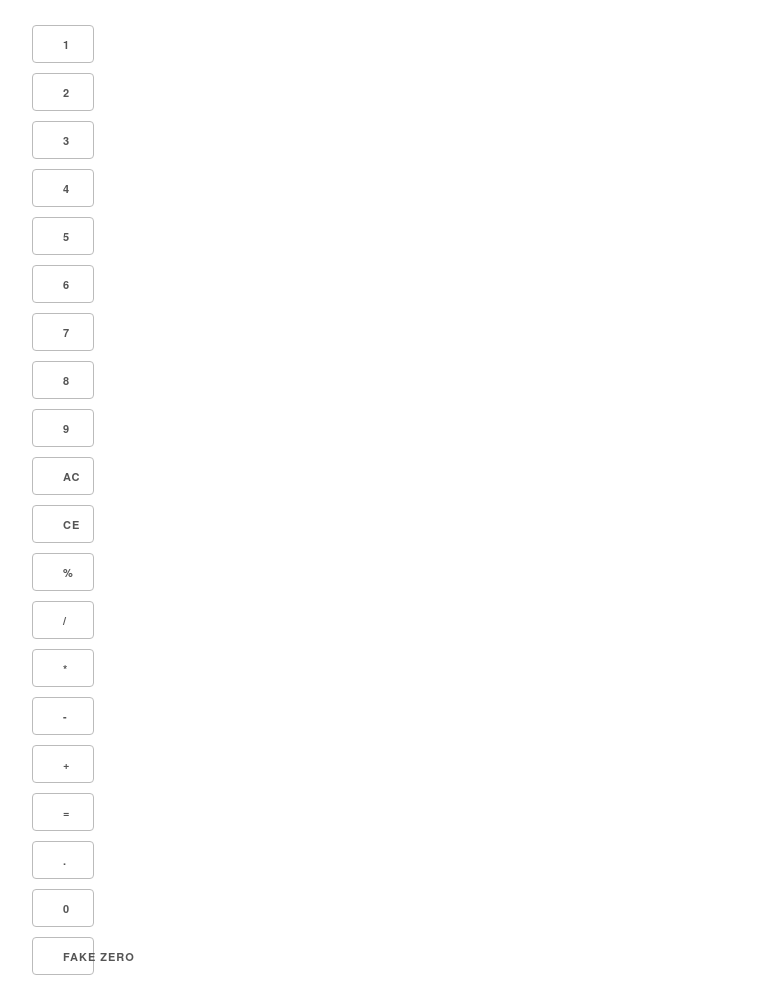
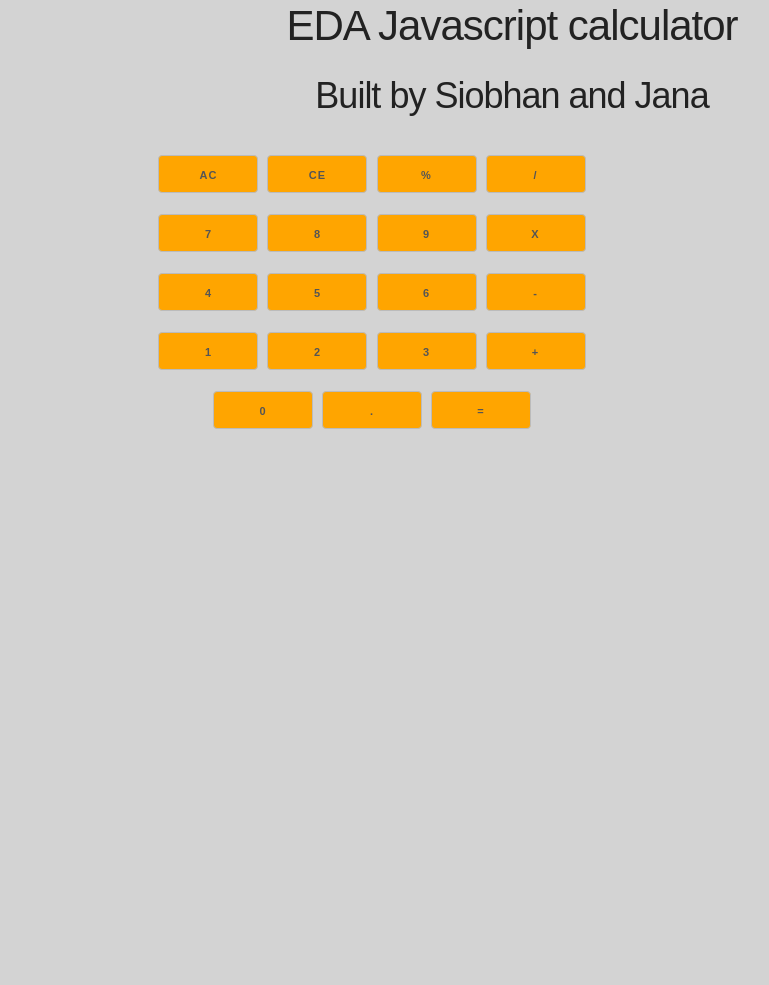
Before and after one commit to janawinter/js.calculator, a plain HTML site: page index.html in a window 1280 px wide. Shown: the whole page, without its empty margins (128-897 px from the left). After the commit the page ends 800 px from the top, so only its background shows below. Drawn offline with nearby package versions, Linux system fonts and the light colour scheme.

Commit message:
something resembling a calculator

```diff
--- a/index.html
+++ b/index.html
@@ -3,45 +3,55 @@
   <head>
     <meta charset="utf-8">
       <title>Calculator</title>
+
     <meta name="viewport" content="width=device-width, initial-scale=1.0">
+
     <link rel="stylesheet" type="text/css" href="https://cdnjs.cloudflare.com/ajax/libs/normalize/3.0.3/normalize.css">
+
     <link rel="stylesheet" type="text/css" href="https://cdnjs.cloudflare.com/ajax/libs/skeleton/2.0.4/skeleton.css">
-    <link rel="stylesheet" type="text/css" href="./styles/style.css">
+
+    <link rel="stylesheet" href="./styles/style.css">
   </head>
+<h2>EDA Javascript calculator<h2>
+<h3> Built by Siobhan and Jana<h3>
+  <div class="container calculator">
 
-  <div class ="container">
-    <div id="calculator">
    <div class="result"><p></p></div>
 
    <div class=row>
-    <div><a class="button" href="#">1</a></div>
-    <div><a class="button" href="#">2</a></div>
-    <div><a class="button" href="#">3</a></div>
-    <div><a class="button" href="#">4</a></div>
+    <div class="button" href="#">AC</a></div>
+    <div class="button" href="#">CE</a></div>
+    <div class="button" href="#">%</a></div>
+    <div class="button" href="#">/</a></div>
+   </div>
 
    <div class=row>
-    <div><a class="button" href="#">5</a></div>
-    <div><a class="button" href="#">6</a></div>
-    <div><a class="button" href="#">7</a></div>
-    <div><a class="button" href="#">8</a></div>
+    <div class="button" href="#">7</a></div>
+    <div class="button" href="#">8</a></div>
+    <div class="button" href="#">9</a></div>
+    <div class="button" href="#">x</a></div>
+   </div>
 
    <div class=row>
-    <div><a class="button" href="#">9</a></div>
-    <div><a class="button" href="#">AC</a></div>
-    <div><a class="button" href="#">CE</a></div>
-    <div><a class="button" href="#">%</a></div>
+    <div class="button" href="#">4</a></div>
+    <div class="button" href="#">5</a></div>
+    <div class="button" href="#">6</a></div>
+    <div class="button" href="#">-</a></div>
+   </div>
 
    <div class=row>
-    <div><a class="button" href="#">/</a></div>
-    <div><a class="button" href="#">*</a></div>
-    <div><a class="button" href="#">-</a></div>
-    <div><a class="button" href="#">+</a></div>
+    <div class="button" href="#">1</a></div>
+    <div class="button" href="#">2</a></div>
+    <div class="button" href="#">3</a></div>
+    <div class="button" href="#">+</a></div>
+   </div>
 
    <div class=row>
-    <div><a class="button" href="#">=</a></div>
-    <div><a class="button" href="#">.</a></div>
-    <div><a class="button" href="#">0</a></div>
-    <div><a class="button" href="#">fake zero</a></div>
+   <div class="double button" href="#">0</a></div>
+    <div class="button" href="#">.</a></div>
+    <div class="button" href="#">=</a></div>
+
+
    </div>
    </div>
   </div>
--- a/styles/style.css
+++ b/styles/style.css
@@ -1,30 +1,49 @@
-.background {
+body{
+background-color:#d3d3d3;
+}
+h2{
+  text-align: center;
+  font-family: arial;
 
 }
-#calculator {
-  width:;
-  margin:;
+h3{
+  text-align: center;
+  font-family: arial;
 
+}
+.calculator {
+  width:500px;
+  margin-left:200px;
+}
 .container {
- padding-left: 200px;
+ width:200px;
+ margin-left: 100px;
+ margin-right: 100px;
 
-width:;
 
 }
 
+/*.columns {
+    display: inline-block;
+}
+*/
 .row {
   display:inline-block;
   text-transform: center;
-  margin-left:20;
-  margin-right:20;
-  width:300px;
+  margin-left:100px;
+  margin-right:100px;
+   width:600px;
 
 }
 
 .button {
+  background-color: orange;
     display:inline-block;
-    width: 60px;
-
-
+    width: 100px;
 
 }
+
+.double button{
+  width:400px;
+
+}
```
Lines whose indentation alone changed are shown as unchanged.
